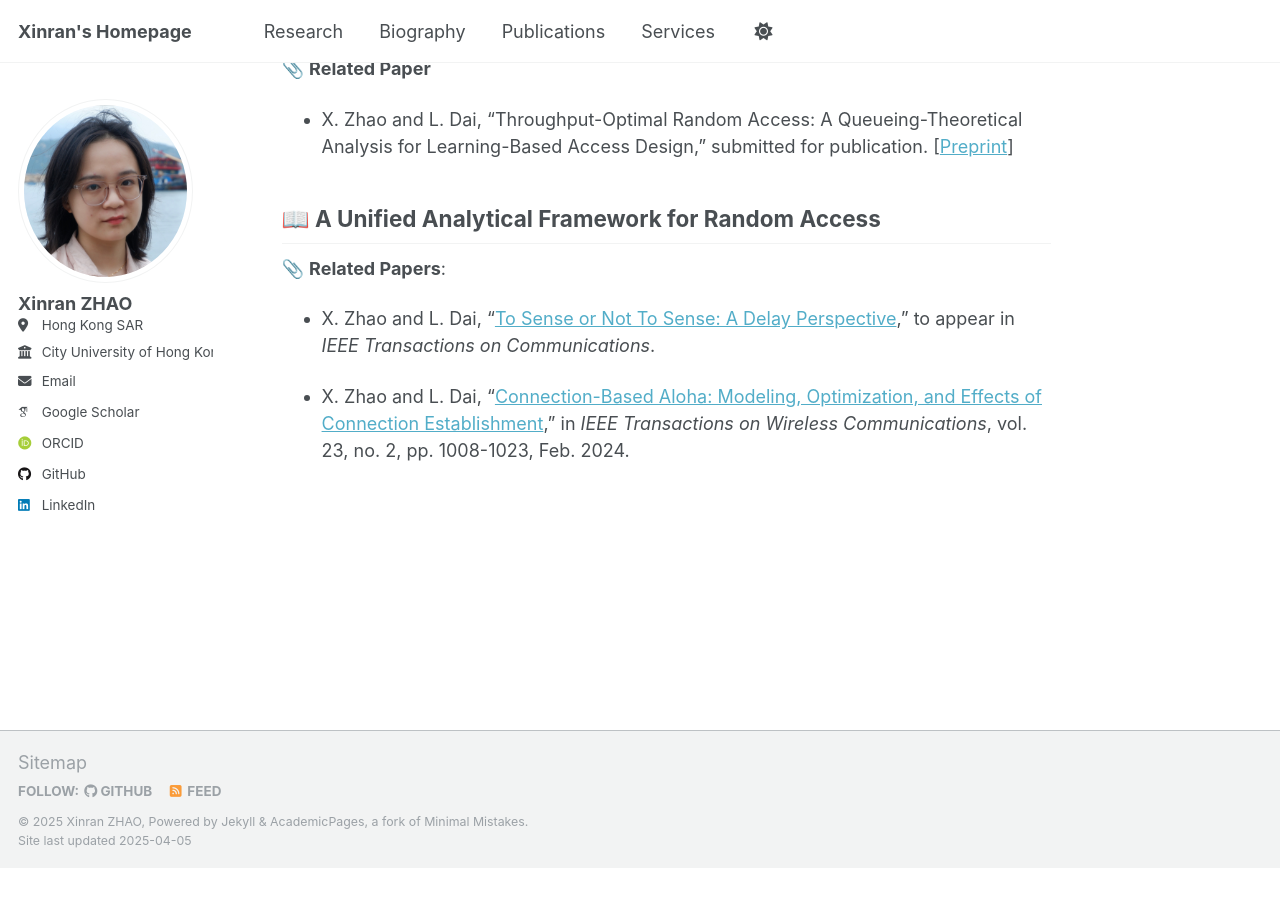
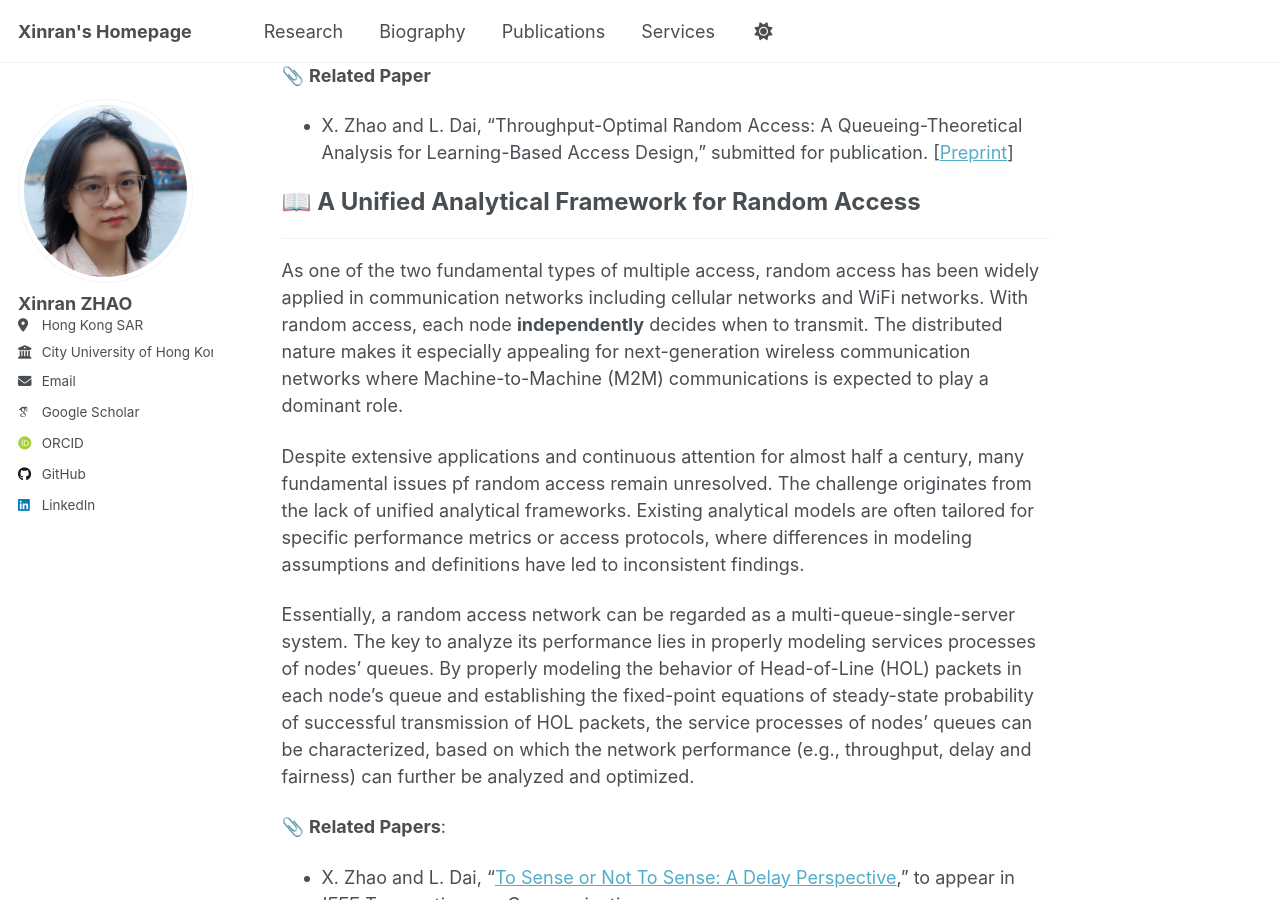
Before and after one commit to Joyxr/Joyxr.github.io, a Jekyll site: the page built from _pages/about.md, in a window 1280 px wide and 900 px high, scrolled down 1129 px. Built offline with Jekyll 4.4.1, drawn with Linux system fonts in a browser that asks for light colours; emoji names are drawn with the system emoji font; some web fonts are replaced; before the commit the page ends 1997 px from its top, so only the background shows below that.

```diff
--- a/_pages/about.md
+++ b/_pages/about.md
@@ -8,18 +8,18 @@ redirect_from:
 ---
 
 Welcome :wave: I am a fifth-year Ph.D. student at the [Department of Electrical Engineering](https://www.ee.cityu.edu.hk/), City University of Hong Kong, Hong Kong SAR, under the supervision of [Prof. Lin DAI](https://www.ee.cityu.edu.hk/~lindai/). Prior to this, I received the B.Eng. degree in the School of Electronic Information and Communications from the [Huazhong University of Science and Technology](https://english.hust.edu.cn/), Wuhan, China, in 2020. My current research focuses on the decentralized multiple access, learning-based access design and next-generation wireless communication networks.
-
-<h1 id="research">Research</h1>
-
-<h2>Research Interests</h2>
-
+<br/>
+<br/>
+<h1 id="research">Research Interests</h1>
+---
 * **Decentralized multiple access**: Modeling, analysis and optimal design.
 * **Next-generation wireless communication networks**: Massive Internet of Things, low-latency communications, and distributed learning-based access design.
-
-<h2>Research Projects</h2>
-
-<h2>:book: Queueing-Theoretical Analysis for Learning-Based Access Design</h2>
-
+<br/>
+<br/>
+<h1>Research Projects</h1>
+---
+<font size=5><b>:book: Queueing-Theoretical Analysis for Learning-Based Access Design</b></font>
+---
 Random access networks have long been observed to suffer from low throughput if nodes' access strategy is not properly designed. To improve the throughput performance, learning-based approaches, with which each node learns from the observations and experience to determine its own access strategy, have shown immense potential, but are often designed empirically due to the lack of theoretical guidance.
 
 As we demonstrated in our recent work, the **queueing-theoretical analysis** can be leveraged as a powerful tool for **optimal design of learning-based access**. Specifically, based on a Multi-Armed-Bandit (MAB) framework, two random access schemes, MTOA-L with local rewards and MTOA-G with global rewards, are proposed for throughput optimization. Though both can achieve the maximum throughput of 1, they have different short-term fairness performance. Through identifying the access strategies learned via MTOA-L and MTOA-G and feeding them into the proposed unified queueing-theoretical framework, the **throughput-fairness tradeoff** of each is characterized and optimized by properly tuning the key parameters. The comparison of the optimal tradeoffs shows that MTOA-G is much superior to MTOA-L especially when the number of nodes is large.
@@ -27,7 +27,15 @@ As we demonstrated in our recent work, the **queueing-theoretical analysis** can
 :paperclip: **Related Paper**
 * X. Zhao and L. Dai, "Throughput-Optimal Random Access: A Queueing-Theoretical Analysis for Learning-Based Access Design," submitted for publication. [[Preprint](https://)]
 
-<h2>:book: A Unified Analytical Framework for Random Access</h2>
+<font size=5><b>:book: A Unified Analytical Framework for Random Access</b></font>
+---
+As one of the two fundamental types of multiple access, random access has been widely applied in communication networks including cellular networks and WiFi networks. With random access, each node **independently** decides when to transmit. The distributed nature makes it especially appealing for next-generation wireless communication networks where Machine-to-Machine (M2M) communications is expected to play a dominant role.
+
+Despite extensive applications and continuous attention for almost half a century, many fundamental issues pf random access remain unresolved. The challenge originates from the lack of unified analytical frameworks. Existing analytical models are often tailored for specific performance metrics or access protocols, where differences in modeling assumptions and definitions have led to inconsistent findings.
+
+Essentially, a random access network can be regarded as a multi-queue-single-server system. The key to analyze its performance lies in properly modeling services processes of nodes' queues. By properly modeling the behavior of Head-of-Line (HOL) packets in each node's queue and establishing the fixed-point equations of steady-state probability of successful transmission of HOL packets, the service processes of nodes' queues can be characterized, based on which the network performance (e.g., throughput, delay and fairness) can further be analyzed and optimized.
+
+<!-- The analysis not only reveals fundamental performance limits of random access networks, but also sheds important light on the access design of next-generation communication networks. -->
 
 :paperclip: **Related Papers**:
 * X. Zhao and L. Dai, "[To Sense or Not To Sense: A Delay Perspective](https://ieeexplore.ieee.org/document/10750858)," to appear in *IEEE Transactions on Communications*.
```
